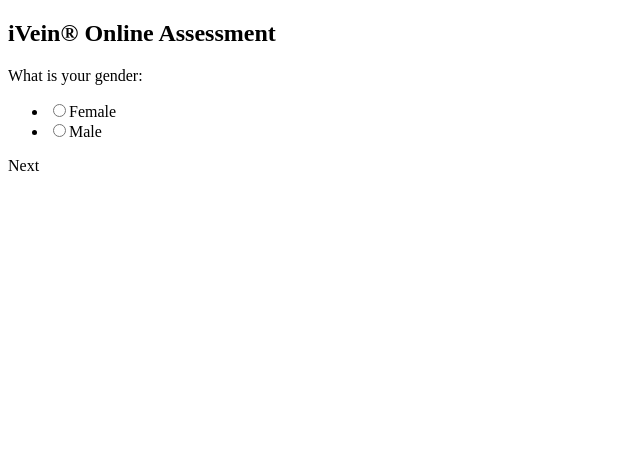
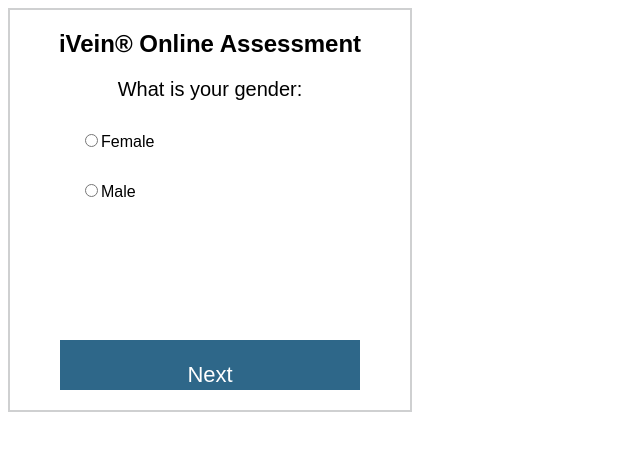
Before and after one commit to jtParker/veinQuiz, a plain HTML site: page index.html in a window 1280 px wide. Shown: the whole page, without its empty margins (0-640 px from the left). Drawn offline with nearby package versions, Linux system fonts and the light colour scheme.

Commit message:
result bug

```diff
--- a/app.js
+++ b/app.js
@@ -5,7 +5,7 @@ $(document).ready(function() {
     responses: ['Female', 'Male']
   }, {
     question: 'Do you experience any of these symptoms?',
-    responses: ['Leg pain', 'Leg swelling', 'Heaviness in legs', 'Restless Legs', 'None of these symptoms']
+    responses: ['Leg pain', 'Leg swelling', 'Heaviness in legs', 'Restless legs', 'None of these symptoms']
   }, {
     question: 'Does anyone in your family have varicose veins?',
     responses: ['Yes', 'No']
@@ -62,13 +62,31 @@ $(document).ready(function() {
     function displayResults(arr) {
       $('.questions').text('Results:')
       $('.selections').remove();
-      for(var i = 0; i < arr.length; i++) {
+
         if(arr[0] == 'Female') {
-          $('.results').append('<p>Women are four times more likely to develop varicose veins than men.</p>')
+          $('.results').append('<p class="results">Women are four times more likely to develop varicose veins than men.</p>');
         } else {
-          $('.results').append('<p>Studies indicate up to 56% of men will experience varicose veins in their life</p>');
+          $('.results').append('<p class="results">Studies indicate up to 56% of men will experience varicose veins in their life</p>');
         };
-      };
+
+        if(arr[1] == 'Leg pain' || arr[1] == 'Leg swelling' || arr[1] == 'Heaviness in legs' || arr[1] == 'Restless legs') {
+          $('.results').append('<p class="results">These symptoms are common in people with venous insufficiency.</p>');
+        } else {
+          $('.results').append('<p class="results">Something else</p>');
+        };
+
+        if(arr[2] == 'Yes') {
+          $('.results').append('<p class="results">Heredity is the number one risk factor for developing varicose veins.</p>');
+        } else {
+          $('.results').append('<p> class="results">Heredity is the number one risk factor for developing varicose veins but is not the only cause. ');
+        };
+
+        if(arr[3] == 'Yes') {
+          $('.results').append('<p class="results">Bulging varicose veins are the most obvious sign of venous disease and typically indicates more disease is present in the leg</p>');
+        } else {
+          $('.results').append('<p class="results">Though the most obvious sign, bulging varicose veins are not the only indication of venous disease.</p>');
+        };
+          return;
     };
 
 
@@ -82,4 +100,8 @@ $(document).ready(function() {
 
 
 
+
+
+
+
 });
--- a/index.html
+++ b/index.html
@@ -6,11 +6,13 @@
     <link rel="stylesheet" href="styles.css">
   </head>
   <body>
-    <h2>iVein® Online Assessment</h2>
-      <div class="questions"></div>
-      <div id="choices"><ul class="selections"></ul></div>
-      <div class="results"></div>
-      <div class="button" id="next"><p>Next</p></div>
+      <div class="quiz">
+        <h2>iVein® Online Assessment</h2>
+        <div class="questions"></div>
+        <div id="choices"><ul class="selections"></ul></div>
+        <div class="results"></div>
+        <div class="button" id="next"><p>Next</p></div>
+      </div>
     <script src="https://code.jquery.com/jquery-3.0.0.min.js" integrity="sha256-JmvOoLtYsmqlsWxa7mDSLMwa6dZ9rrIdtrrVYRnDRH0=" crossorigin="anonymous"></script>
     <script type="text/javascript" src="app.js"></script>
   </body>
--- a/styles.css
+++ b/styles.css
@@ -0,0 +1,52 @@
+h2 {
+  font-family: sans-serif;
+  text-align: center;
+}
+
+p {
+  font-family: sans-serif;
+}
+
+.questions {
+  margin-bottom: 29px;
+  font-family: sans-serif;
+  font-size: 20px;
+  text-align: center;
+
+}
+
+.selections {
+  font-family: sans-serif;
+  text-decoration: none;
+  margin-bottom: 50px;
+}
+
+.selections li {
+  list-style-type: none;
+  margin:  30px 20px 10px 30px;
+  margin-left: 30px;
+}
+
+.quiz {
+  height: 400px;
+  width: 400px;
+  border: 2px solid #cfd0d1;
+  position: relative;
+}
+
+.button {
+  margin-left: 50px;
+  text-align: center;
+  height: 50px;
+  width: 300px;
+  background-color: #2e6789;
+  color: white;
+  font-size: 22px;
+  position: absolute;
+  bottom: 20px;
+
+}
+
+.button:hover {
+  cursor: pointer;
+}
```
